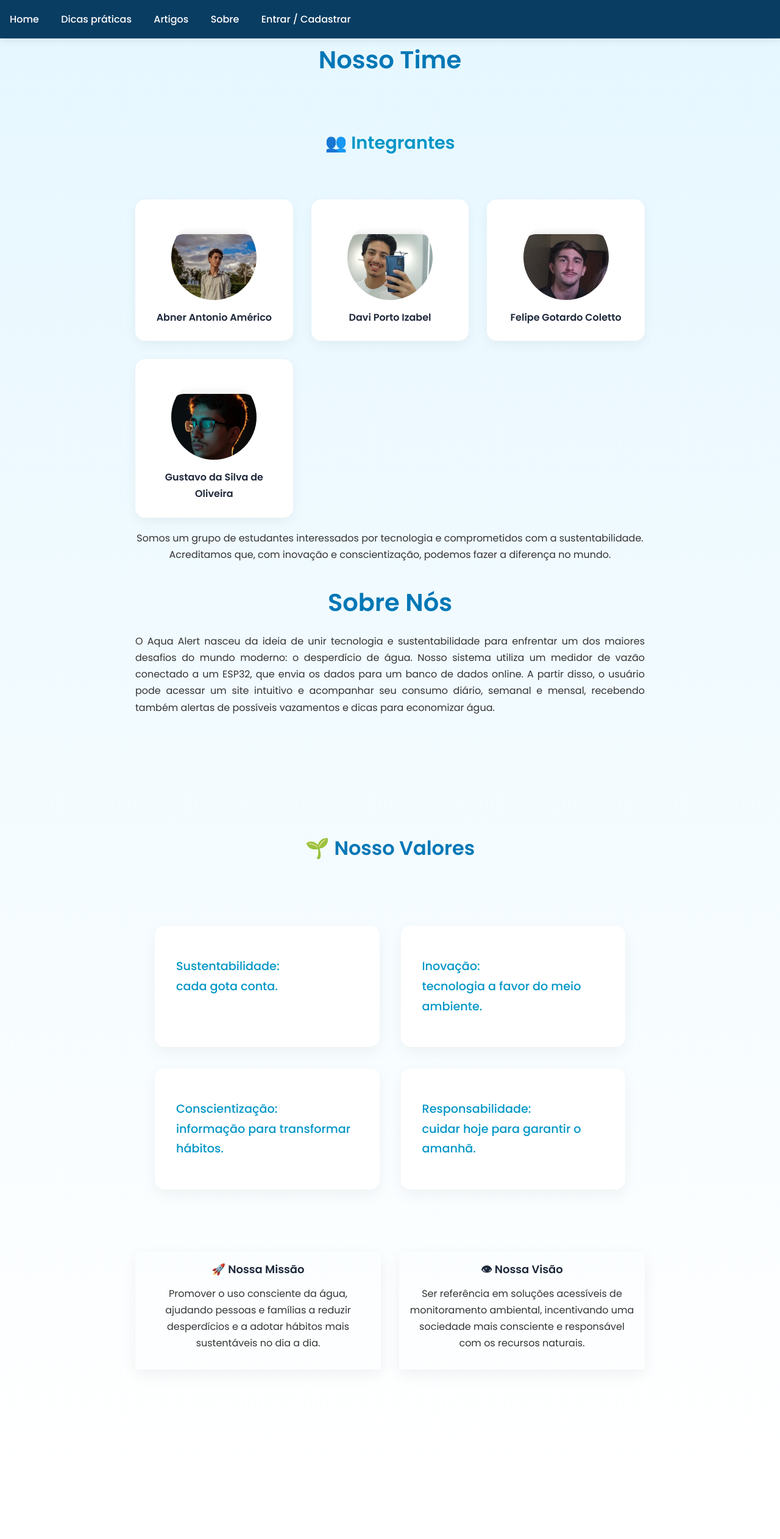
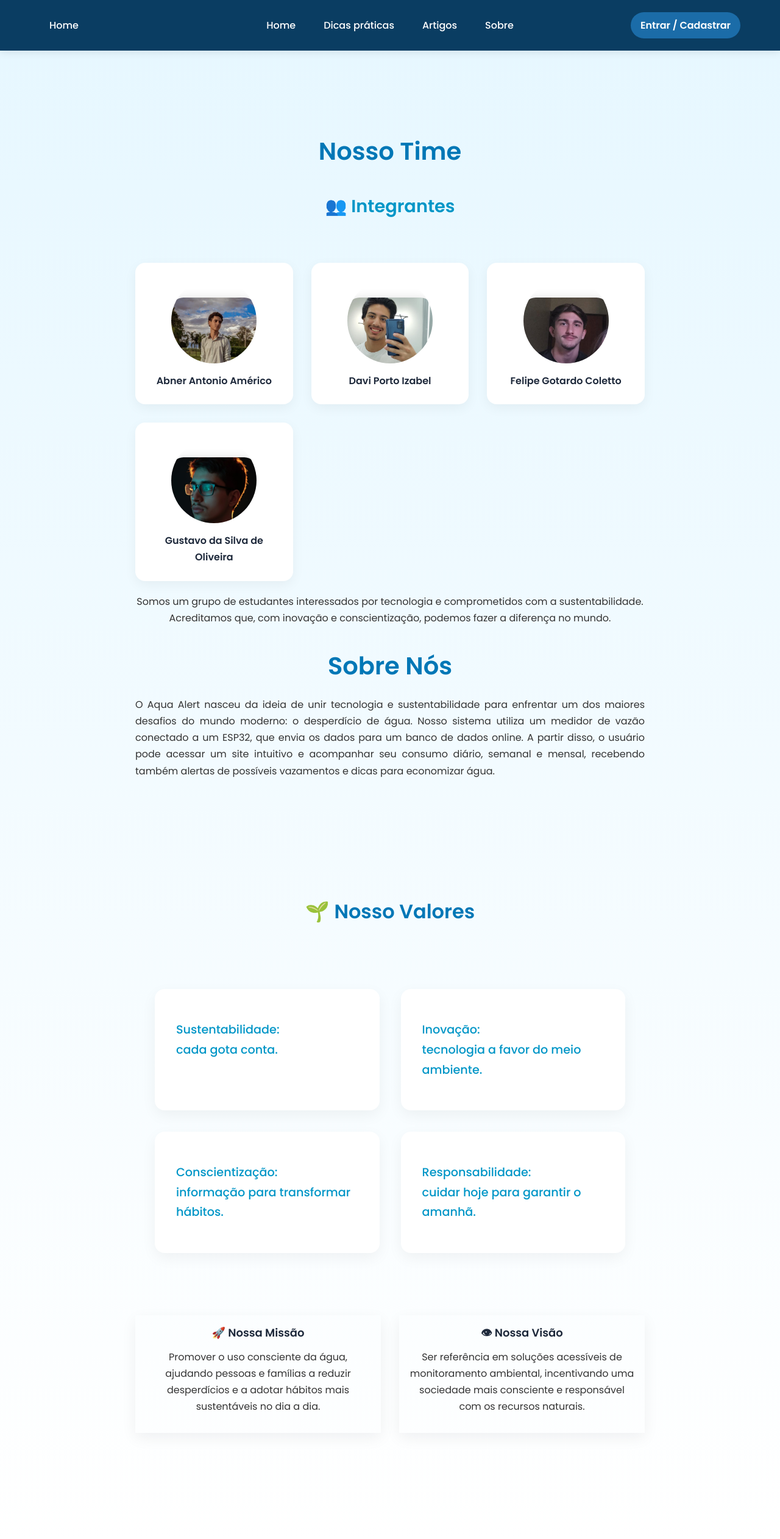
Before and after one commit to coletto2009/Aqua_Alert, a Flask app: page /sobre in a window 1280 px wide. Shown: the whole page at 61% size. Before the commit the page ends 2209 px from the top, so only its background shows below. Run offline with Flask 3, Linux system fonts and the light colour scheme.

Commit message:
alterações css 1

```diff
--- a/static/welcome.css
+++ b/static/welcome.css
@@ -37,6 +37,8 @@ body {
   min-height: 100vh;
   display: flex;
   flex-direction: column;
+  padding-top: 150px; /* ajuste conforme altura da navbar */
+
 }
 
 
@@ -57,21 +59,29 @@ body {
   width: 90%;
   max-width: 1150px;
   margin: 0 auto;
-  display: flex;
+  display: grid;
+  grid-template-columns: 1fr auto 1fr;
   align-items: center;
-  justify-content: space-between;
 }
 
-.logo img {
-  width: 85px;
-  height: auto;
+/* esquerda */
+.logo {
+  justify-self: start;
 }
 
+/* centro */
 .nav-links {
   display: flex;
   gap: 14px;
+  justify-self: center;
 }
 
+/* direita */
+.nav-cta {
+  justify-self: end;
+}
+
+/* links gerais */
 .navbar a {
   text-decoration: none;
   color: white;
@@ -84,6 +94,12 @@ body {
 .navbar a:hover {
   background: var(--secondary);
   transform: translateY(-2px);
+}
+
+/* botão destaque */
+.nav-cta a {
+  background: var(--secondary);
+  font-weight: 600;
 }
 
 
--- a/templates/base_public.html
+++ b/templates/base_public.html
@@ -18,19 +18,37 @@
 </head>
 <body>
 
-  <!-- 🔹 Navbar pública -->
 <div class="navbar">
+  <div class="nav-container">
+
+    <!-- ESQUERDA (pode virar logo depois) -->
+    <div class="logo">
+      <a href="{{ url_for('logout') }}">Home</a>
+    </div>
+
+    <!-- CENTRO -->
+    <div class="nav-links">
       <a href="{{ url_for('logout') }}">Home</a>
       <a href="{{ url_for('dicas') }}">Dicas práticas</a>
       <a href="{{ url_for('artigosuser') }}">Artigos</a>
       <a href="{{ url_for('sobre') }}">Sobre</a>
+    </div>
+
+    <!-- DIREITA (CTA) -->
+    <div class="nav-cta">
       <a href="{{ url_for('login') }}">Entrar / Cadastrar</a>
+    </div>
+
+  </div>
 </div>
 
   <!-- 🔹 Área de conteúdo dinâmica -->
   <div class="welcome-container">
+
+
     {% block content %}{% endblock %}
   </div>
+
 
   <script>
     // Animações de entrada
--- a/templates/index.html
+++ b/templates/index.html
@@ -8,6 +8,7 @@
 {% endblock %}
 
 {% block content %}
+
   <div class="wave"></div>
   <div class="welcome-box">
     <h1>🌊 Bem-vindo ao Aqua Alert</h1>
--- a/templates/sobre.html
+++ b/templates/sobre.html
@@ -11,7 +11,7 @@
   <div class="container">
     <h1 class="text-center">Nosso Time</h1>
 
-    <div class="spacer spacer-30"></div>
+
     <h2 class="text-center">👥 Integrantes</h2>
 
     <div class="spacer spacer-20"></div>
```
Also changed, not shown: templates/usuario.html (+5 -4 lines), static/cards.css (line endings or trailing spaces). Lines whose indentation alone changed are shown as unchanged.
